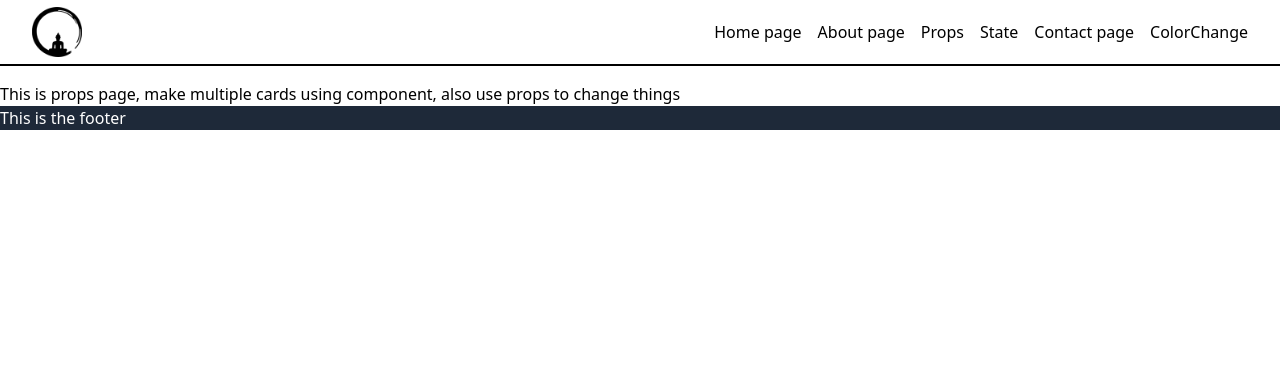
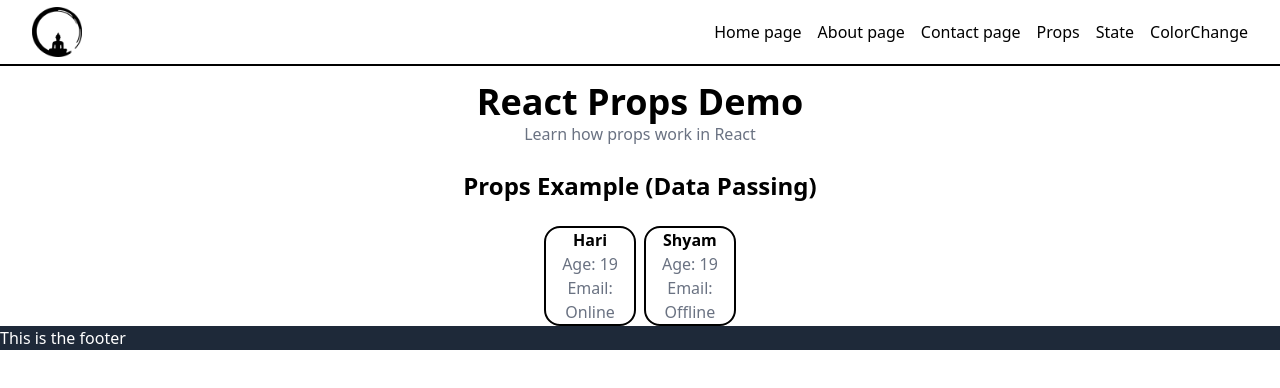
Before and after one commit to anwrat/Setting-Up-Next.js, a Next.js app: page /props in a window 1280 px wide. Shown: the top 388 px of the page. Built offline with nearby package versions, Linux system fonts and the light colour scheme.

Commit message:
Counter state done and some modifications in card props

```diff
--- a/src/app/props/page.js
+++ b/src/app/props/page.js
@@ -1,5 +1,15 @@
+import Propcards from "../../components/propcards";
+
 export default function Cards(){
     return(
-        <p>This is props page, make multiple cards using component, also use props to change things</p>
+        <div className="text-center">
+            <h1 className="font-bold text-4xl">React Props Demo</h1>
+            <h1 className="text-gray-500 mb-6">Learn how props work in React</h1>
+            <h1 className="text-2xl font-bold mb-6">Props Example (Data Passing)</h1>
+            <div className="flex gap-2 justify-center">
+                <Propcards name='Hari' age={19} status={"Online"} />
+                <Propcards name='Shyam' age={19} status={"Offline"} />
+            </div>
+        </div>
     );
 }
--- a/src/app/state/page.js
+++ b/src/app/state/page.js
@@ -5,9 +5,11 @@ export default function State(){
         <div>
             <div className="text-center mb-4">
                 <h1 className="font-bold text-4xl">React State Demo</h1>
-                <p>Learn how useState works in React</p>
+                <p className="text-gray-500">Learn how useState works in React</p>
             </div>
-            <Counter />
+            <div className="flex justify-center">
+                <Counter />
+            </div>
         </div>
     );
 }
--- a/src/components/counter.js
+++ b/src/components/counter.js
@@ -4,7 +4,7 @@ import { useState } from "react";
 export default function Counter(){
     const [count,setCount] = useState(0);
     return(
-        <div className="mx-auto text-center border-2">
+        <div className="mx-auto border-2 p-5 rounded-2xl">
             <h1 className="font-bold text-2xl">Counter Component</h1>
             <p className="text-blue-500 text-2xl">Count: {count}</p>
             {/*Buttons*/}
--- a/src/components/navbar.js
+++ b/src/components/navbar.js
@@ -13,9 +13,9 @@ export default function Navbar(){
                     <div className='flex gap-4'>
                         <Link href="/">Home page</Link>
                         <Link href="/about">About page</Link>
+                        <Link href="/contact">Contact page</Link>
                         <Link href="/props">Props</Link>
                         <Link href="/state">State</Link>
-                        <Link href="/contact">Contact page</Link>
                         <Link href="/colorchange">ColorChange</Link>
                     </div>
                 </div>
--- /dev/null
+++ b/src/components/propcards.js
@@ -0,0 +1,10 @@
+export default function Propcards({name,age,email,status}){
+    return(
+        <div className="text-black bg-white border-2 px-4 rounded-2xl">
+            <p className="font-bold">{name}</p>
+            <p className="text-gray-500">Age: {age}</p>
+            <p className="text-gray-500">Email: {email}</p>
+            <p className="text-gray-500">{status}</p>
+        </div>
+    );
+}
```
